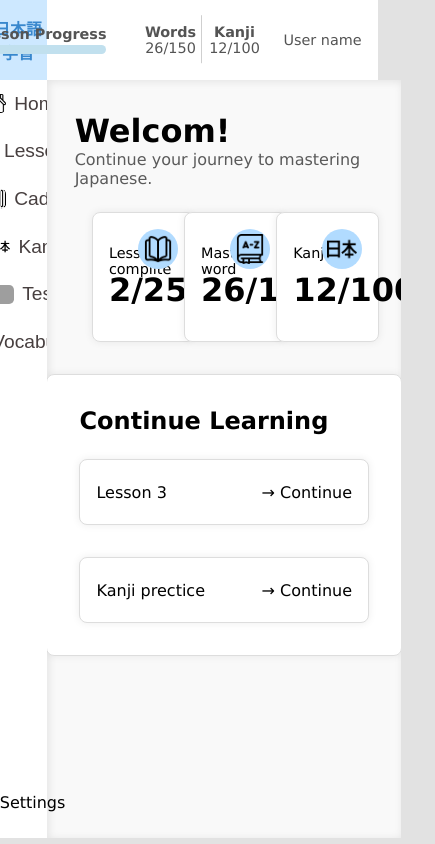
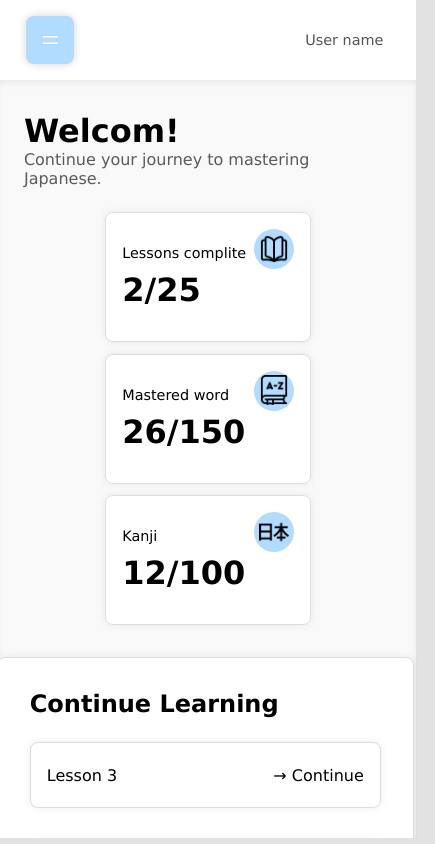
Before and after one commit to Keymor/nihon-go, a React (Vite) app: page / in a window 390 px wide. Shown: the whole page, 435 px wide, since content can reach past the window. Built offline with nearby package versions, Linux system fonts and the light colour scheme; grey boxes are pictures that could not be loaded.

Commit message:
added mobile size for home page

```diff
--- a/src/App.css
+++ b/src/App.css
@@ -8,9 +8,11 @@ html {
 }
 
 .topMenuContainer {
+  position: relative;
+  padding: 1rem;
   display: grid;
   grid-template-columns: 12rem 4rem 4rem 7rem;
-  height: 5rem;
+  height: 3rem;
   width: 84.9vw;
   background-color: rgb(255, 255, 255);
   justify-content: end;
@@ -39,6 +41,21 @@ html {
 
 .wordsCounterContainer {
   position: relative;
+}
+
+.leftMenuBatton {
+  text-align: center;
+  align-content: center;
+  width: 3rem;
+  height: 3rem;
+  position: absolute;
+  align-self: center;
+  left: 2rem;
+  color: white;
+  font-size: 2rem;
+  background-color: rgb(177, 219, 255);
+  border-radius: 0.5rem;
+  box-shadow: 0 0 0.5rem rgba(0, 0, 0, 0.169);
 }
 
 .kanjiCounterContainer {}
@@ -216,7 +233,7 @@ html {
 
 .gridHome {
   display: grid;
-  grid-template-columns: 25% 25% 25%;
+  grid-template-columns: repeat(auto-fill, minmax(200px,18vw));
   gap: 3vw;
   justify-content: center;
   width: 100%;
@@ -892,13 +909,15 @@ html {
 }
 
 .wordTop {
-  margin: 1rem 0 1rem 0;
+  margin: 1rem 0 0.5rem 0;
   font-size: clamp(0.8rem, 1.8vw, 1.8rem);
   font-weight: bold;
 }
 
 .wordMiddle {
   margin-bottom: 1rem;
+  color: rgb(115, 115, 115);
+  font-size: 1rem;
 }
 
 .wordBottom {
@@ -914,3 +933,49 @@ html {
   color: rgb(0, 0, 0);
   margin: 3rem 0 0 3rem;
 }
+
+/* Mobile */
+
+.boxExitMobile{
+  position: absolute;
+  width: 100vw;
+  height: 100vh;
+  z-index: 19;
+}
+
+@media (max-width: 768px) {
+  .lessonProgresContainer, .wordsCounterContainer, .kanjiCounterContainer {
+    visibility: hidden;
+  }
+
+  .gridItemLeft {
+    transform: translate(-150%);
+  }
+
+  .gridItemMiddle, .topMenuContainer {
+    transform: translate(-4.5%);
+  }
+
+  .gridItemMiddle, .topMenuContainer{
+    width: 100vw;
+  }
+}
+
+@media (min-width: 768px) {
+  .leftMenuBatton {
+    visibility: hidden;
+  }
+
+  .boxExitMobile{
+    visibility: hidden;
+  }
+}
+
+.leftMenuShow{
+  position: absolute;
+  left: 0;
+  z-index: 20;
+  width: 35vw;
+  transform: translate(0%);
+  box-shadow: 0 0 0.8rem rgba(0, 0, 0, 0.217);
+}
--- a/src/App.tsx
+++ b/src/App.tsx
@@ -9,6 +9,7 @@ function App() {
     pageSet: string;
     isHidde: boolean;
     isHiddeMenu: boolean;
+    leftMenu: boolean;
   }
 
   /*  const [loading, setLoading] = useState(true) */
@@ -19,6 +20,7 @@ function App() {
     pageSet: 'Home',
     isHidde: false,
     isHiddeMenu: false,
+    leftMenu: false
   })
   const [currentWord, setCurrentWord] = useState<{
     japanese: string;
@@ -46,7 +48,7 @@ function App() {
     currentWordId: 0
   })
 
-  const vocab = [
+  const verbTGroup = [
     {
       japanese: "いきます",
       meaningEng: "to go",
@@ -1175,10 +1177,15 @@ function App() {
         break;
       case 'Cards':
         return (
-          <div className={`cardConteiner ${actionStatus.animationStatus ? 'testPageEnter' : 'testPageExit'}`}>
-            <div className='topCard'></div>
-            <div className='bottomCard'></div>
-            Page "Cards"
+          <div className={`gridItemMiddle ${actionStatus.animationStatus ? 'testPageEnter' : 'testPageExit'}`}>
+            <h1>some text</h1>
+            <p>some text</p>
+            <div>all lesson selector</div>
+            <div className='cardConteiner'>
+              <div className='topCard'></div>
+              <div className='bottomCard'></div>
+              Page "Cards"
+            </div>
           </div>
         )
         break;
@@ -1306,7 +1313,7 @@ function App() {
               <input className='search' value={searchValue} onChange={handleInput} placeholder='Search'></input>
             </div>
             <div className='vocGrid'>
-              {vocab.map((item, index) => {
+              {verbTGroup.map((item, index) => {
                 return (
                   <div key={index} className='wordHolderContainer'>
                     <div className='wordTop'>
@@ -1315,7 +1322,7 @@ function App() {
                     <div className='wordMiddle'>
                       {item.meaningEng}
                     </div>
-                    <div className='wordBottom'>Example: <br/>
+                    <div className='wordBottom'>Example: <br />
                       {item.exampleSentence}
                     </div>
                   </div>
@@ -1491,7 +1498,7 @@ function App() {
     <div className='body'>
       {/* {loadingAnim()} */}
       <div className='gridContainer'>
-        <div className='gridItemLeft'>
+        <div className={`gridItemLeft ${actionStatus.leftMenu ? 'leftMenuShow' : null}`}>
           <div className='logoImage'>日本語学習</div>
           <button className='buttonMenu' onClick={() => newPageStatus('Home')}>
             <div className='home'></div>
@@ -1522,8 +1529,20 @@ function App() {
             <span className='settingsText'> Settings </span>
           </div>
         </div>
+        <div className={`boxExitMobile ${actionStatus.leftMenu ? '' : 'remove'}`} onClick={
+          () => setActionStatus((a) => ({
+            ...a,
+            leftMenu: !a.leftMenu
+          }))
+        }></div>
         <div className='Middle'>
           <div className='topMenuContainer'>
+            <div className='leftMenuBatton' onClick={
+              () => setActionStatus((a) => ({
+                ...a,
+                leftMenu: !a.leftMenu
+              }))
+            }>=</div>
             <div className='lessonProgresContainer'>
               <p className='topMenuText'><b>Lesson Progress</b></p>
               <div className='progressBar'></div>
```
